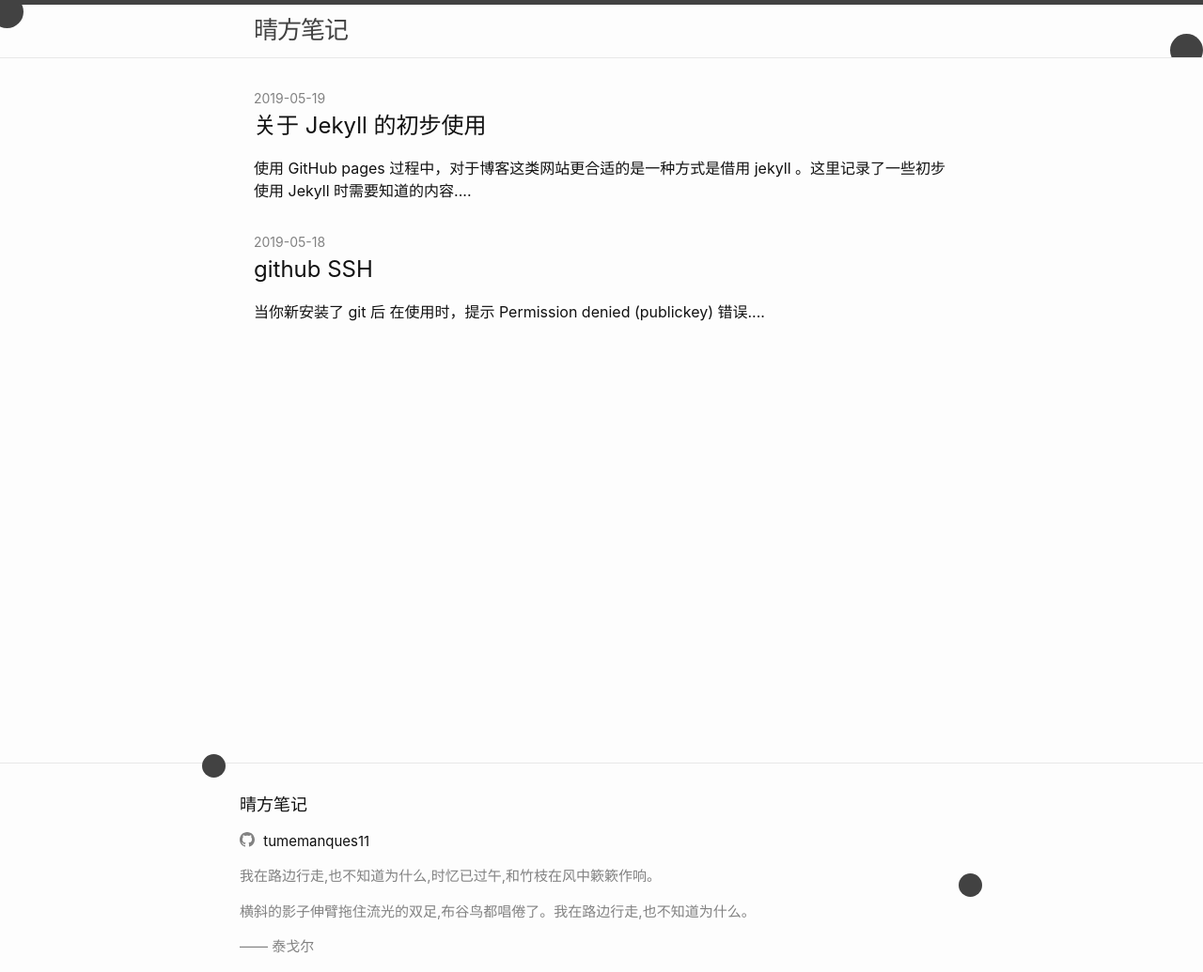
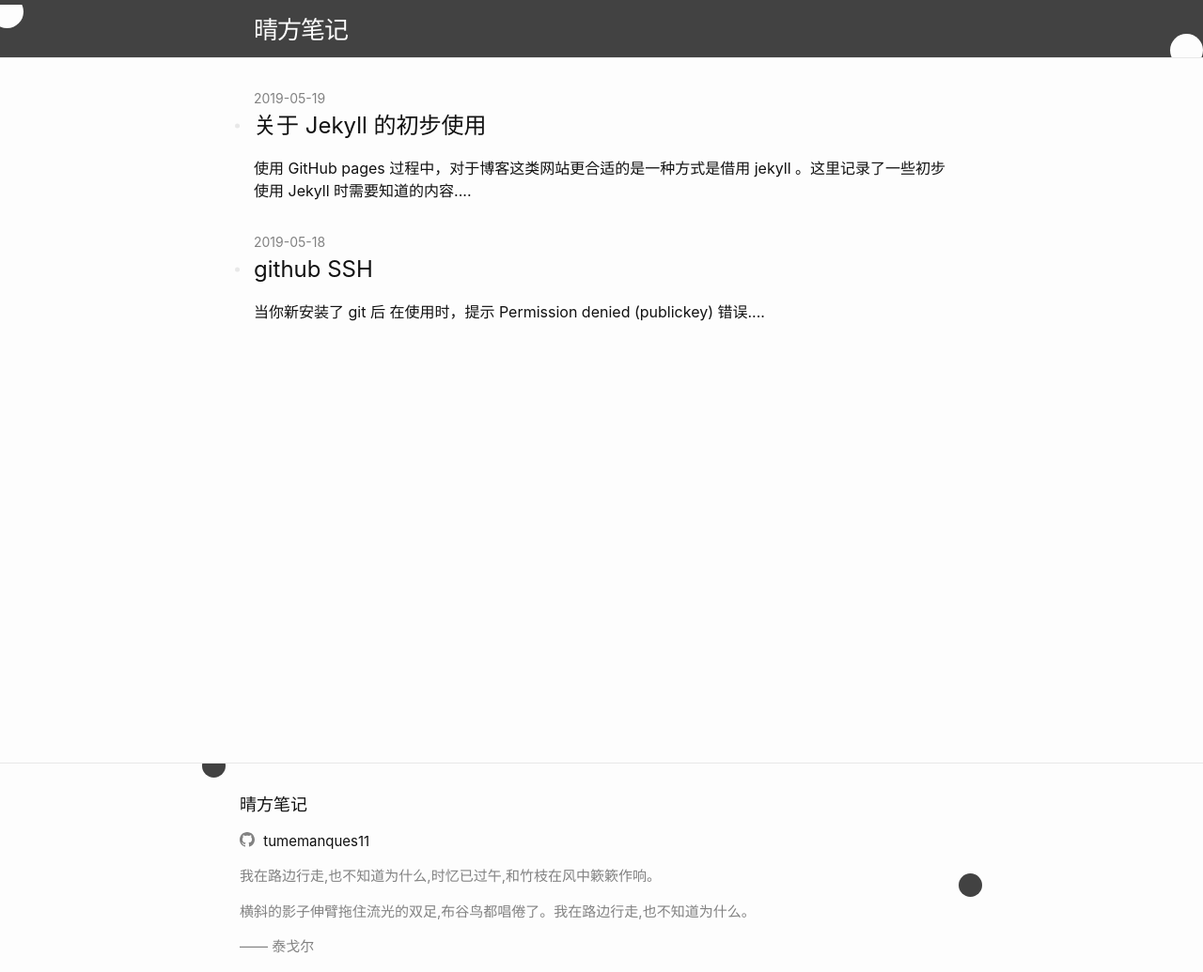
Before and after one commit to wheneverEverNerverEver/note-chronicle, a Jekyll site: the page built from index.html, in a window 1280 px wide. Shown: the whole page at 94% size. Built offline with Jekyll 4.4.1, drawn with Linux system fonts in a browser that asks for light colours; the list of posts is cut into pages by our own code.

```diff
--- a/_sass/minima/_layout.scss
+++ b/_sass/minima/_layout.scss
@@ -8,12 +8,13 @@
   overflow: hidden;
   // Positioning context for the mobile navigation icon
   position: relative;
+  background:$grey-color-dark;
   &::after,&::before{
     content:'';
     display:block;
     width:35px;
     height: 35px;
-    background:$grey-color-dark;
+    background:$background-color;
     border-radius: 50%  ;
     -webkit-border-radius: 50%  ;
     -moz-border-radius: 50%  ;
@@ -42,7 +43,7 @@
 
   &,
   &:visited {
-    color: $grey-color-dark;
+    color: $background-color;
   }
 }
 
@@ -130,6 +131,7 @@
 .site-footer {
   border-top: 1px solid $grey-color-light;
   padding: 0 $spacing-unit 0 0;
+  overflow: hidden;
 }
 .footer-bottom{
   padding-top:$spacing-unit;
@@ -230,6 +232,21 @@
   > li {
     margin-bottom: $spacing-unit;
   }
+  h3{
+    position: relative;
+    &::after{
+      display: block;
+      position: absolute;
+      content:'';
+      width:5px;
+      height:5px;
+      border-radius: 50%;
+      background-color: $grey-color-light;
+      left:-20px;
+      top:50%;
+      transform: translateY(-50%);
+    }
+  }
 }
 
 .post-meta {
```
Also changed, not shown: Gemfile (+7 -4 lines), Gemfile.lock, 8 other files.
